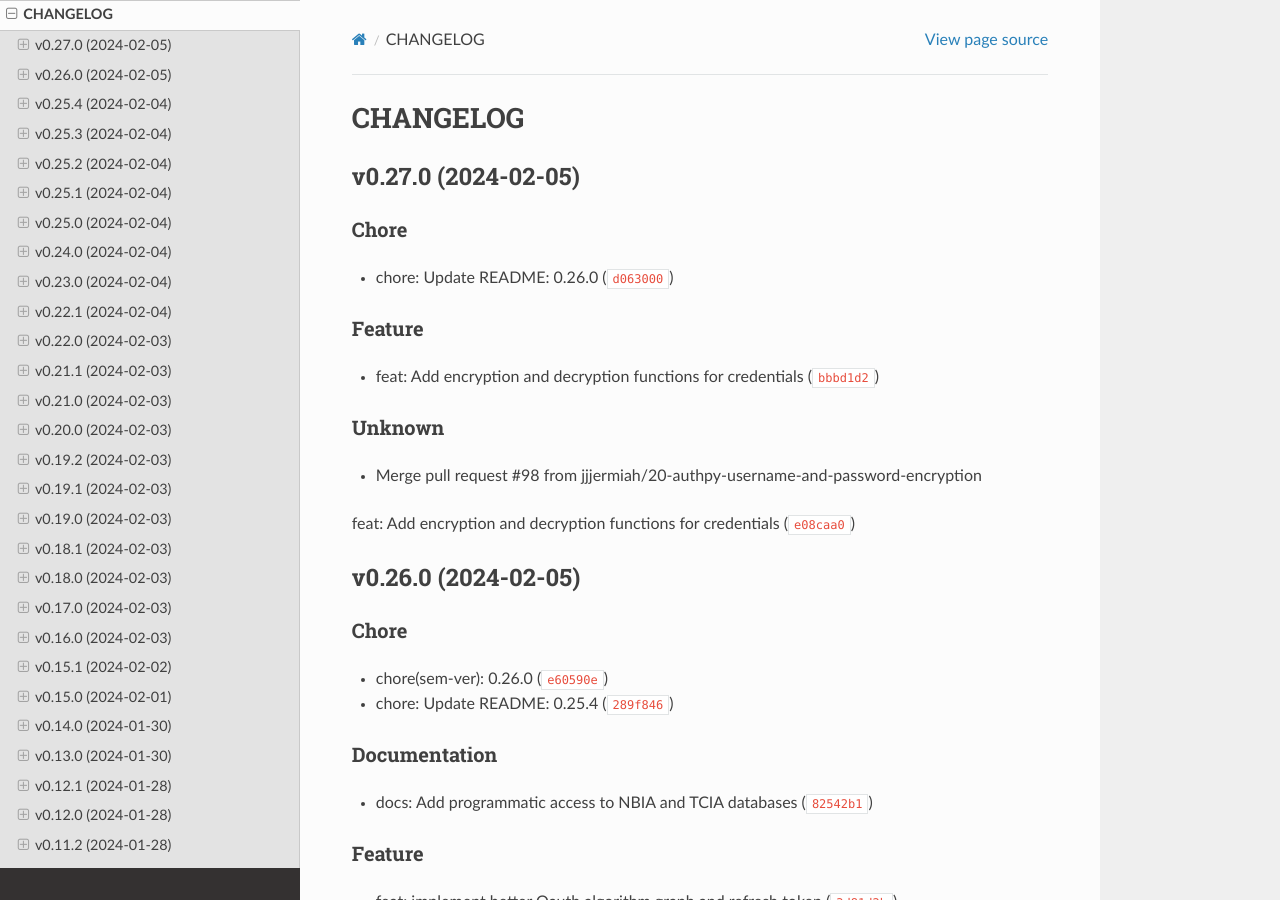
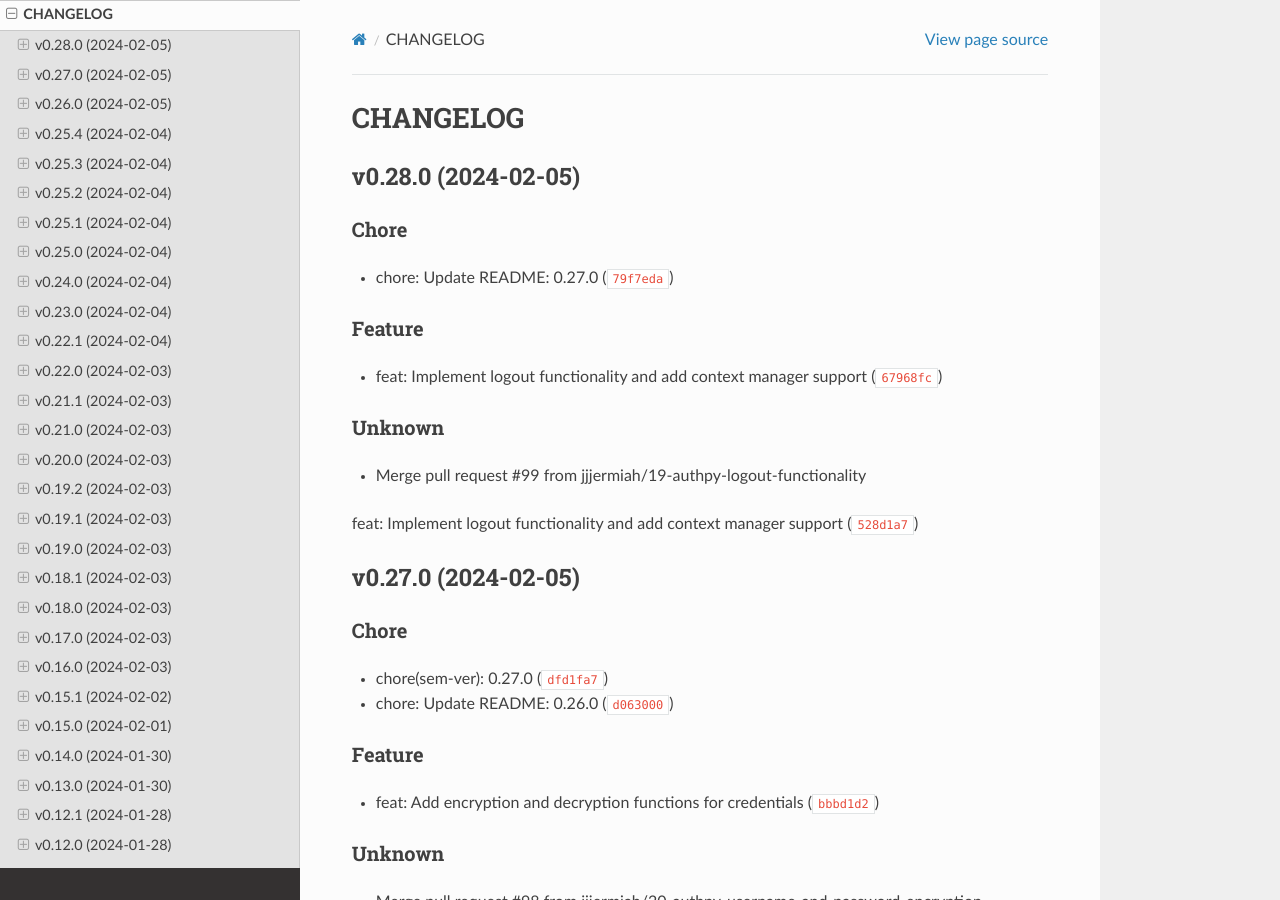
Before and after one commit to jjjermiah/nbia-toolkit, a Sphinx documentation site: the page built from docs/markdowns/CHANGELOG.md, in a window 1280 px wide and 900 px high. Built offline with Sphinx 7.4.7 and the Read the Docs theme 2.0.0, drawn with Linux system fonts in a browser that asks for light colours; pages that are not in the unit, such as notebooks, are missing from menus.

Commit message:
chore(sem-ver): 0.28.0

```diff
--- a/docs/markdowns/CHANGELOG.md
+++ b/docs/markdowns/CHANGELOG.md
@@ -2,9 +2,28 @@
 
 
 
+## v0.28.0 (2024-02-05)
+
+### Chore
+
+* chore: Update README: 0.27.0 ([`79f7eda`](https://github.com/jjjermiah/nbia-toolkit/commit/79f7edafff8bf0ada9f0ea14909c9fe45f628a69))
+
+### Feature
+
+* feat: Implement logout functionality and add context manager support ([`67968fc`](https://github.com/jjjermiah/nbia-toolkit/commit/67968fc0c061b75a1966112abd6a823fac737191))
+
+### Unknown
+
+* Merge pull request #99 from jjjermiah/19-authpy-logout-functionality
+
+feat: Implement logout functionality and add context manager support ([`528d1a7`](https://github.com/jjjermiah/nbia-toolkit/commit/528d1a79f06f2cd3ae6cb78cbd16438eb165dba5))
+
+
 ## v0.27.0 (2024-02-05)
 
 ### Chore
+
+* chore(sem-ver): 0.27.0 ([`dfd1fa7`](https://github.com/jjjermiah/nbia-toolkit/commit/dfd1fa74938c49a298a4493da88134bbe6531187))
 
 * chore: Update README: 0.26.0 ([`d063000`](https://github.com/jjjermiah/nbia-toolkit/commit/d063000515e7dae39a48a03a51f29029d54084c6))
 
--- a/pyproject.toml
+++ b/pyproject.toml
@@ -1,6 +1,6 @@
 [tool.poetry]
 name = "nbiatoolkit"
-version = "0.27.0"
+version = "0.28.0"
 description = "A python package to query the National Biomedical Imaging Archive (NBIA) database."
 authors = ["Jermiah Joseph"]
 license = "MIT"
--- a/setup.py
+++ b/setup.py
@@ -1,6 +1,6 @@
 from setuptools import setup
 
-__version__ = "0.27.0"
+__version__ = "0.28.0"
 
 setup(
     name="nbiatoolkit",
```
Also changed, not shown: 1 other file.
